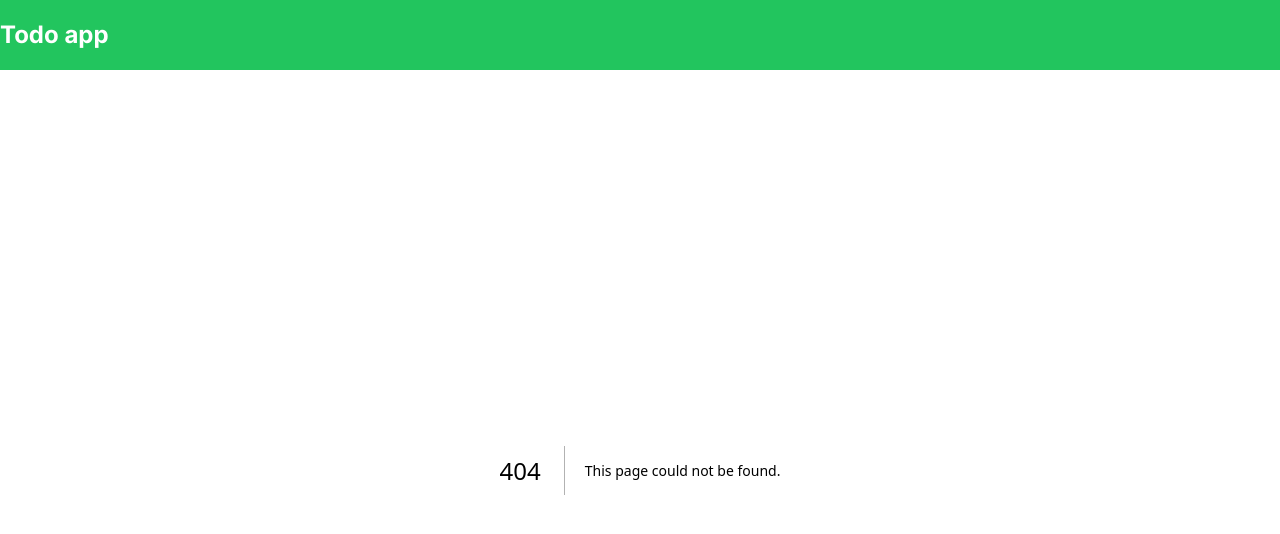
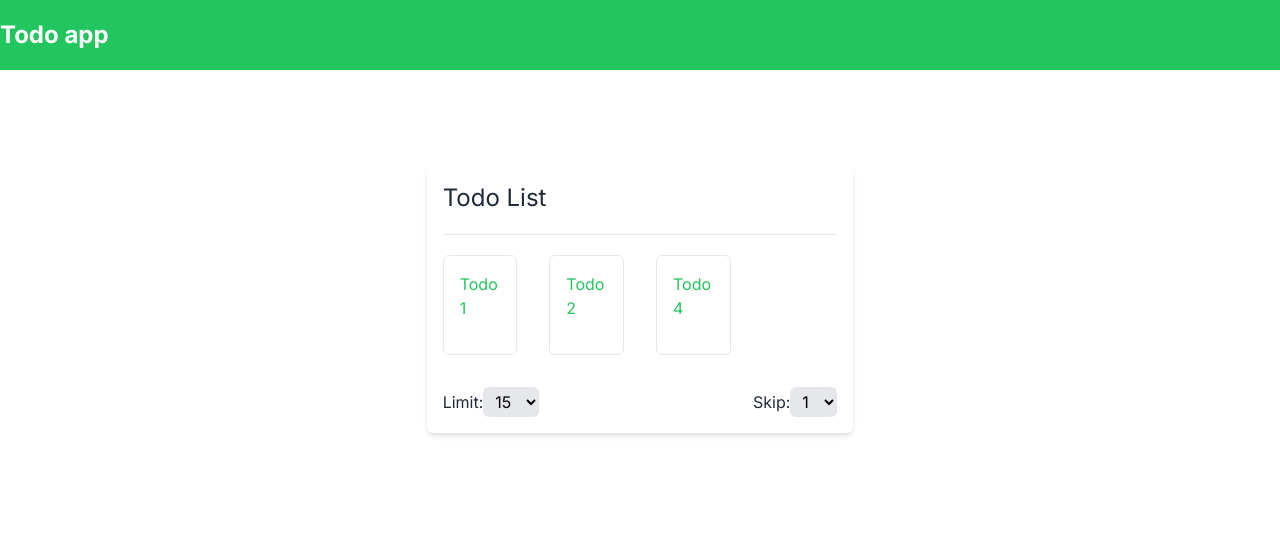
Before and after one commit to Doe-P/next-simple-todos-hahaha, a Next.js app: page /new in a window 1280 px wide. Before the commit this address had no page. Shown: the top 534 px of the page. Built offline with nearby package versions, Linux system fonts and the light colour scheme.

Commit message:
optimize code

```diff
--- a/next.config.mjs
+++ b/next.config.mjs
@@ -1,6 +1,6 @@
 /** @type {import('next').NextConfig} */
 const nextConfig = {
-
+    reactStrictMode: false,
 };
 
 export default nextConfig;
--- a/src/app/components/Footer.tsx
+++ b/src/app/components/Footer.tsx
@@ -1,5 +1,5 @@
 import Link from "next/link";
-import { useEffect, useState } from "react";
+import React, { useEffect, useMemo, useState } from "react";
 
 const Footer = ({
   limit,
@@ -10,23 +10,21 @@ const Footer = ({
   total: number;
   skip: number;
 }) => {
-  let content = [];
-  const [page, setPage] = useState(1);
-
-  const handlePaginate = (idx: number) => {
-    setPage(idx + 1);
-  };
-
-  useEffect(() => {
-    setPage(Math.floor(skip / limit) + 1);
+  const page = useMemo(() => {
+    return Math.floor(skip / limit) + 1;
   }, [skip, limit]);
 
-  for (let i = 0; i < total / limit; i++) {
+  const totalPages = React.useMemo(() => {
+    return total / limit;
+  }, [limit, total]);
+
+  const result = React.useCallback(() => {
+    let content = [];
+    for (let i = 0; i < totalPages; i++) {
       content.push(
         <Link
           key={i}
           href={`/?limit=${limit}&skip=${limit * i}`}
-        onClick={() => handlePaginate(i)}
           className={`px-4 py-2 w-fit rounded-md text-white mx-2 ${
             page === i + 1
               ? "bg-gray-300 cursor-default"
@@ -38,6 +36,9 @@ const Footer = ({
       );
     }
     return content;
+  }, [totalPages, limit, page]);
+
+  return result();
 };
 
 export default Footer;
--- /dev/null
+++ b/src/app/new/page.tsx
@@ -0,0 +1,91 @@
+"use client";
+
+import React from "react";
+
+const pages = [1, 2, 4];
+const limitOptions = [5, 10, 15, 20, 25, 30];
+
+export default function Home() {
+  const [A, setA] = React.useState(999);
+  const [B, setB] = React.useState(0);
+
+  const [skip, setSkip] = React.useState(0);
+  const [limit, setLimit] = React.useState(15);
+
+  const handleLimitChange = (e: React.ChangeEvent<HTMLSelectElement>) => {
+    setLimit(parseInt(e.target.value));
+  };
+
+  const handleSkipChange = (e: React.ChangeEvent<HTMLSelectElement>) => {
+    setSkip(parseInt(e.target.value));
+  };
+
+  const fetchData = React.useCallback(async () => {
+    console.log("fetching data with limit", limit, "and skip", skip);
+  }, [limit, skip]);
+
+  React.useEffect(() => {
+    fetchData();
+  }, [fetchData]);
+
+  return (
+    <React.Fragment>
+      <div className=" py-24 flex justify-center">
+        <div className="w-1/3 bg-white shadow-md p-4 rounded-md">
+          <div className="text-2xl text-gray-800">Todo List</div>
+          <hr className="my-5"></hr>
+          <div className="flex flex-col gap-8">
+            <div className="grid grid-cols-12 gap-[2rem]">
+              {pages.map((page) => (
+                <div
+                  key={page}
+                  className="border col-span-3 min-h-[100px] transition-all duration-300 rounded-md hover:shadow-md hover:cursor-pointer p-4"
+                >
+                  <p className="text-green-500">Todo {page}</p>
+                </div>
+              ))}
+            </div>
+          </div>
+          <div className="flex justify-between items-center mt-8">
+            <div>
+              <label htmlFor="limit" className="text-gray-800">
+                Limit:
+              </label>
+              <select
+                name="limit"
+                id="limit"
+                className="px-2 py-1 bg-gray-200 rounded-md focus:outline-none"
+                value={limit}
+                onChange={handleLimitChange}
+              >
+                {limitOptions.map((option) => (
+                  <option key={option} value={option}>
+                    {option}
+                  </option>
+                ))}
+              </select>
+            </div>
+            <div>
+              <label htmlFor="skip" className="text-gray-800">
+                Skip:
+              </label>
+              <select
+                name="skip"
+                id="skip"
+                className="px-2 py-1 bg-gray-200 rounded-md focus:outline-none"
+                value={skip}
+                onChange={handleSkipChange}
+              >
+                {pages.map((option) => (
+                  <option key={option} value={option}>
+                    {option}
+                  </option>
+                ))}
+              </select>
+            </div>
+          </div>
+        </div>
+      </div>
+    </React.Fragment>
+  );
+}
--- a/src/app/page.tsx
+++ b/src/app/page.tsx
@@ -1,6 +1,6 @@
 "use client";
 import Link from "next/link";
-import { useEffect, useLayoutEffect, useState } from "react";
+import {useEffect, useLayoutEffect, useState } from "react";
 import Paginator from "./components/Footer";
 import Loading from "./components/Loading";
 import { Auth } from "@/Utills/Auth";
```
Lines whose indentation alone changed are shown as unchanged.
